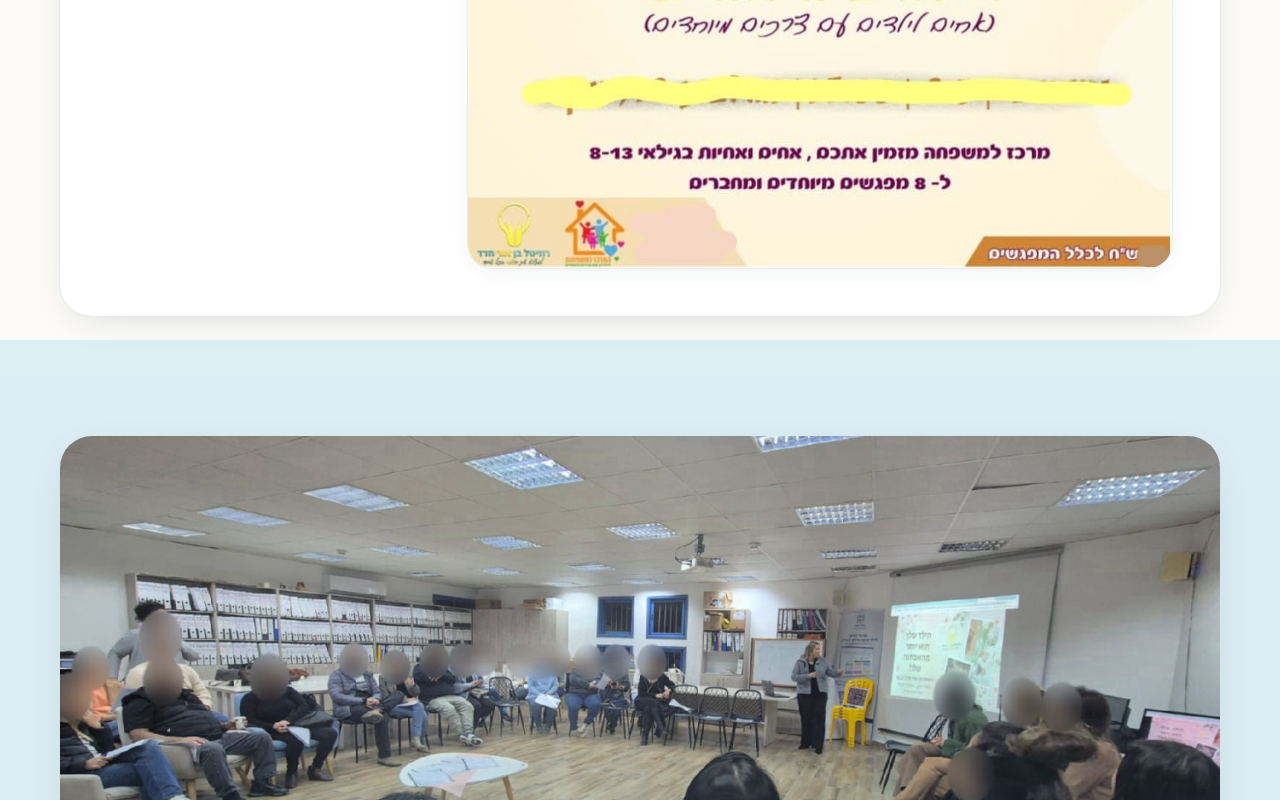
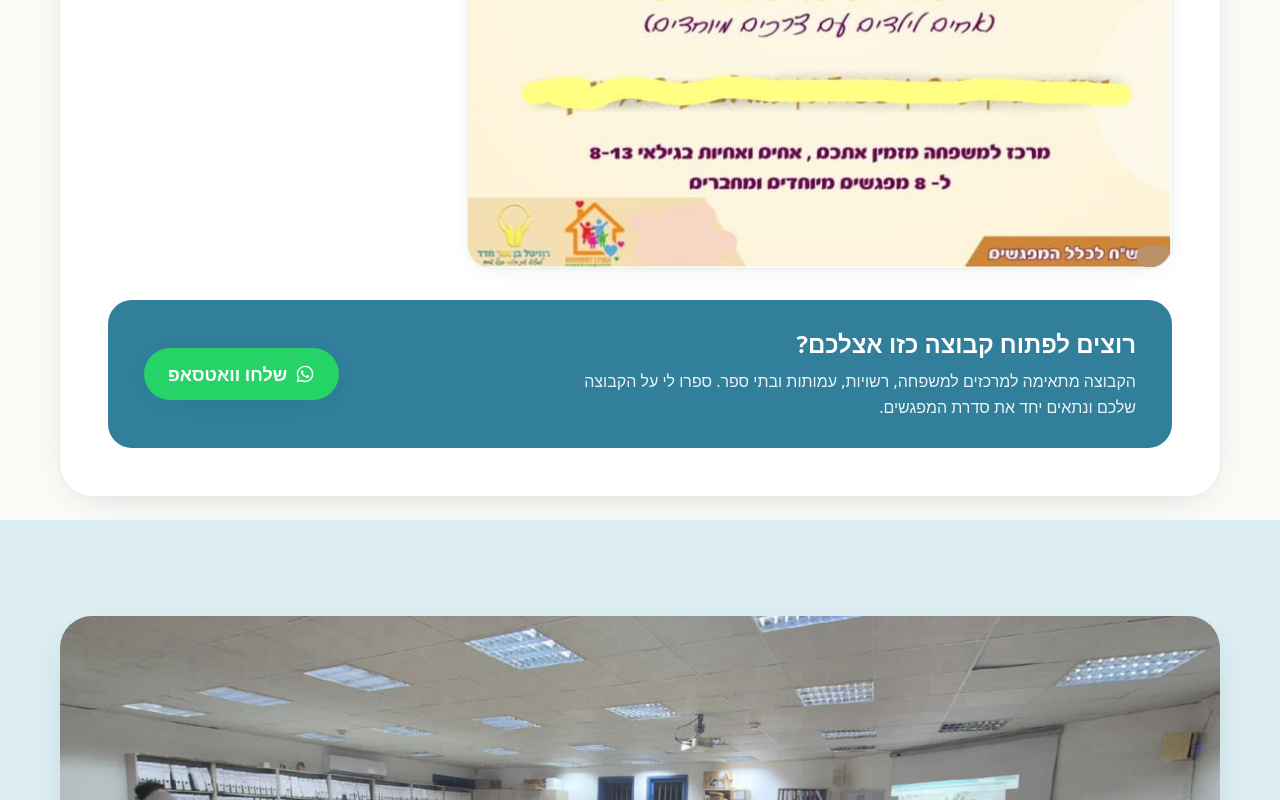
Before and after one commit to osnat6130-ctrl/rozital-ben-or-hadad, a React (Vite) app: page /lectures in a window 1280 px wide. Shown: the part 2166-2966 px from the top of the page. Built offline with nearby package versions, Linux system fonts and the light colour scheme; a web font is replaced by a local one.

Commit message:
Add a WhatsApp call-to-action banner at the bottom of the sibling group section
Co-Authored-By: Claude Fable 5.1 <noreply@anthropic.com>

```diff
--- a/src/data/services.ts
+++ b/src/data/services.ts
@@ -57,7 +57,11 @@ export type Service = {
   /** תמונה נוספת באזור ההמלצות (למשל דף משוב בכתב יד), עם לחיצה להגדלה */
   testimonialsImage?: { src: string; alt: string };
   /** אזור מודגש מיד מתחת ל-Hero, לפעילות ייחודית בתחום. מוצג רק בתחומים שהוגדר להם */
-  spotlight?: ServiceSection & { images?: { src: string; alt: string }[] };
+  spotlight?: ServiceSection & {
+    images?: { src: string; alt: string }[];
+    /** באנר קריאה לפעולה בתחתית האזור, עם כפתור וואטסאפ */
+    banner?: { title: string; text?: string; button: string };
+  };
   sections: ServiceSection[];
   cta: { title: string; text: string };
   seo: { title: string; description: string };
@@ -139,6 +143,11 @@ export const services: Service[] = [
         { src: "/images/siblings-3.jpg", alt: "רגעי הסיום: הילדים מקבלים תעודות סיום מרוזיטל" },
         { src: "/images/siblings-4.jpg", alt: "פלייר קבוצת תמיכה והעצמה לאחים מיוחדים - המרכז למשפחה, עיריית יבנה" },
       ],
+      banner: {
+        title: "רוצים לפתוח קבוצה כזו אצלכם?",
+        text: "הקבוצה מתאימה למרכזים למשפחה, רשויות, עמותות ובתי ספר. ספרו לי על הקבוצה שלכם ונתאים יחד את סדרת המפגשים.",
+        button: "שלחו וואטסאפ",
+      },
     },
     sections: [
       {
--- a/src/pages/ServicePage.tsx
+++ b/src/pages/ServicePage.tsx
@@ -182,6 +182,27 @@ export default function ServicePage({ id }: Props) {
                     motion={service.motion}
                     className="relative mt-10"
                   />
+                )}
+                {service.spotlight.banner && (
+                  <div className="relative mt-8 flex flex-col items-center gap-5 rounded-2xl bg-accent px-6 py-7 text-center text-white md:flex-row md:justify-between md:px-9 md:text-right">
+                    <div>
+                      <h3 className="text-2xl text-white">{service.spotlight.banner.title}</h3>
+                      {service.spotlight.banner.text && (
+                        <p className="mt-2 max-w-xl leading-relaxed text-white/90">
+                          {service.spotlight.banner.text}
+                        </p>
+                      )}
+                    </div>
+                    <a
+                      href={whatsappLink(`היי רוזיטל, הגעתי דרך האתר ואשמח לשמוע פרטים על ${service.spotlight.title} :)`)}
+                      target="_blank"
+                      rel="noopener noreferrer"
+                      className="btn-whatsapp w-full shrink-0 sm:w-auto"
+                    >
+                      <WhatsappIcon className="h-5 w-5" />
+                      {service.spotlight.banner.button}
+                    </a>
+                  </div>
                 )}
               </div>
             </Reveal>
```
